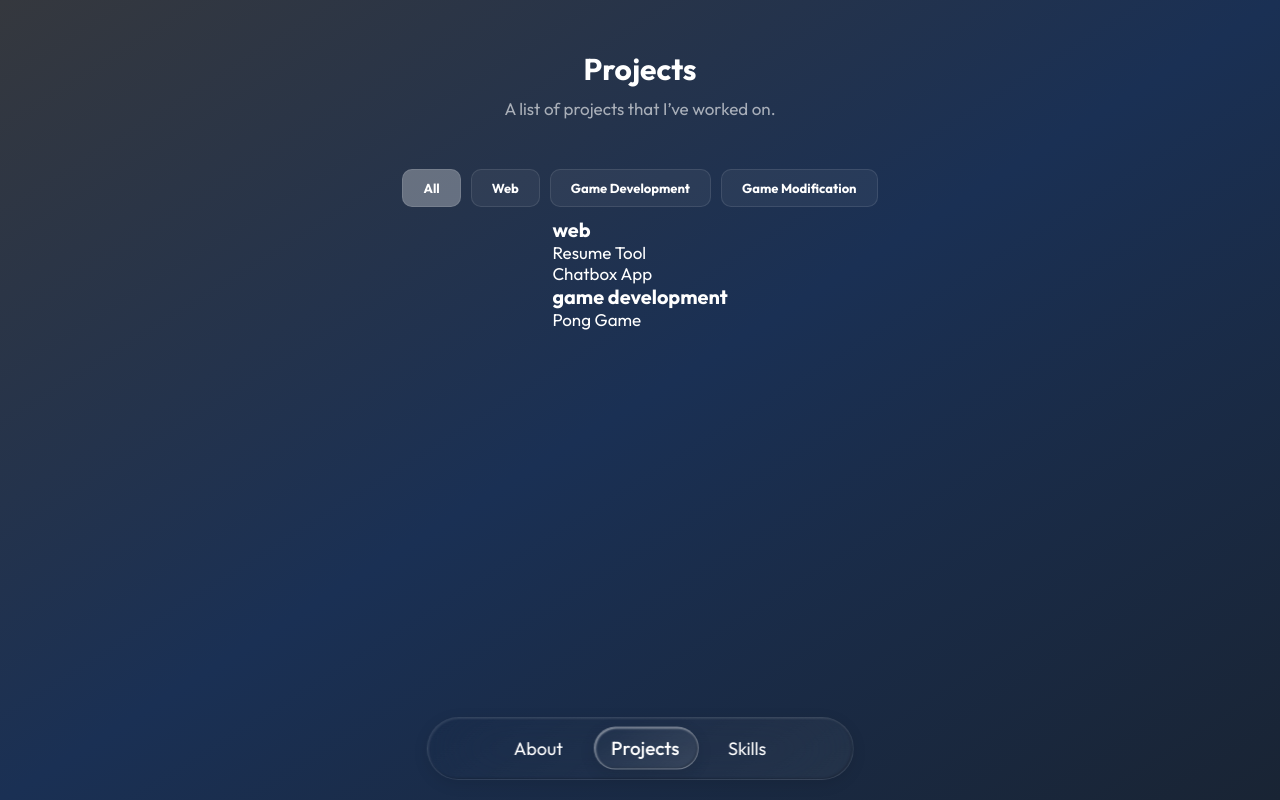
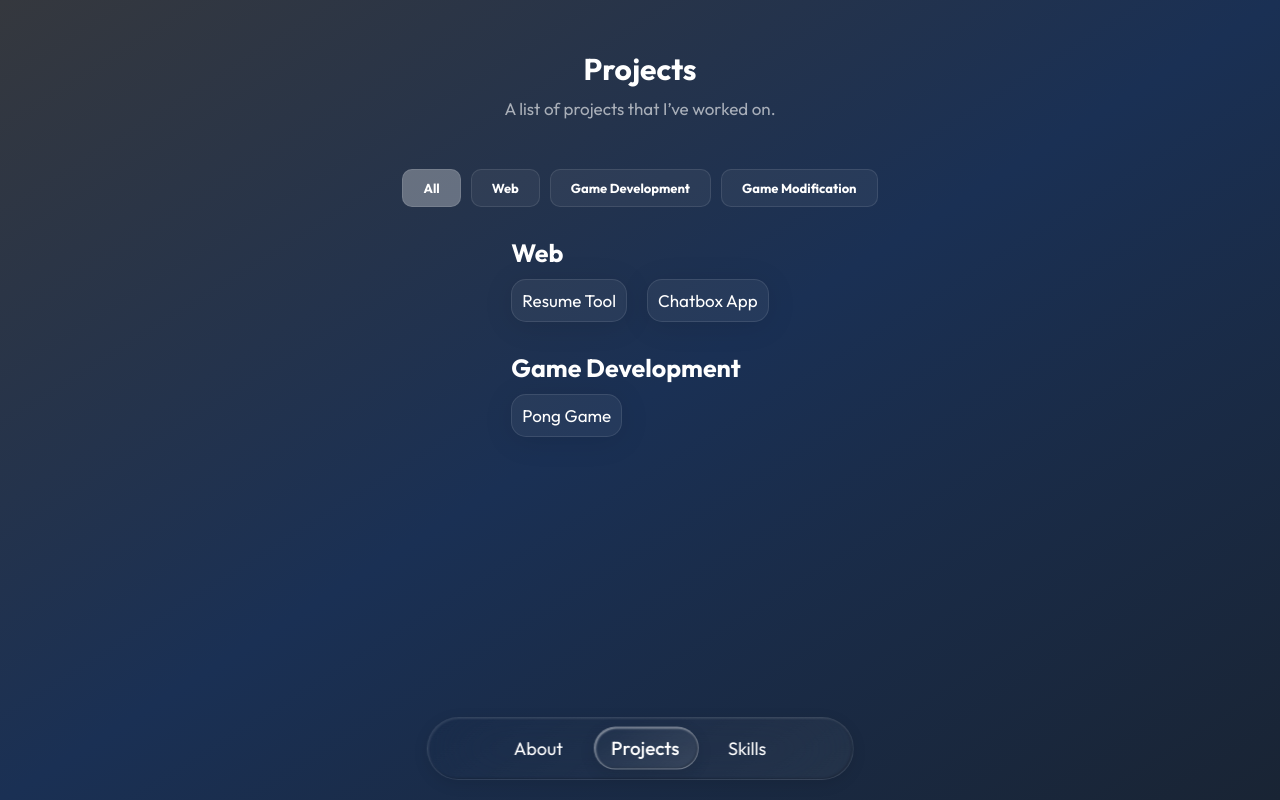
Before and after one commit to SuperCoolNinja/portfolio-2025, a React (Vite) app: page / in a window 1280 px wide. Both pictures are taken after a click on the item "Projects". Built offline with nearby package versions, Linux system fonts and the light colour scheme.

Commit message:
defined the card as reusable on Components

```diff
--- /dev/null
+++ b/src/components/Card/Card.tsx
@@ -0,0 +1,15 @@
+import styles from "./card.module.css";
+import type { CSSProperties, ReactNode } from "react";
+
+const Card: React.FunctionComponent<{
+  children: ReactNode;
+  style?: CSSProperties;
+}> = ({ children, style }) => {
+  return (
+    <div style={style} className={styles.card}>
+      {children}
+    </div>
+  );
+};
+
+export default Card;
--- /dev/null
+++ b/src/components/Card/card.module.css
@@ -0,0 +1,6 @@
+.card {
+  border: 1px solid var(--border-color);
+  border-radius: 2rem;
+  background-color: var(--bg-color-light);
+  box-shadow: 0 4px 30px rgba(0, 0, 0, 0.1);
+}
--- a/src/features/About/about.module.css
+++ b/src/features/About/about.module.css
@@ -92,17 +92,6 @@
   margin: 1rem;
 }
 
-.card {
-  border: 1px solid var(--border-color);
-  border-radius: 2rem;
-  padding: 2rem;
-  background-color: var(--bg-color-light);
-  box-shadow: 0 4px 30px rgba(0, 0, 0, 0.1);
-  color: var(--text-light);
-  font-size: 1.5rem;
-  margin-bottom: 1rem;
-}
-
 .items {
   display: flex;
   flex-direction: row;
--- a/src/features/About/components/CardAboutMe.tsx
+++ b/src/features/About/components/CardAboutMe.tsx
@@ -1,3 +1,4 @@
+import Card from "../../../components/Card/Card";
 import styles from "../about.module.css";
 
 const CardAboutMe: React.FunctionComponent<{ sentances: string[] }> = ({
@@ -5,14 +6,21 @@ const CardAboutMe: React.FunctionComponent<{ sentances: string[] }> = ({
 }) => {
   return (
     <div className={styles.wrapper_card}>
-      <div className={styles.card}>
+      <Card
+        style={{
+          color: "var(--text-light)",
+          fontSize: "1.5rem",
+          marginBottom: "1rem",
+          padding: "2rem",
+        }}
+      >
         <p className={styles.title}>About Me</p>
         {sentances.map((v, i) => (
           <p key={i} className={styles.content}>
             {v}
           </p>
         ))}
-      </div>
+      </Card>
     </div>
   );
 };
--- a/src/features/Projects/Project.tsx
+++ b/src/features/Projects/Project.tsx
@@ -58,7 +58,7 @@ const Project: React.FunctionComponent = () => {
         ))}
       </div>
 
-      <div>
+      <div className={styles.categories_container}>
         <CategoriesList filteredCategories={filteredCategories} />
       </div>
     </div>
--- a/src/features/Projects/components/CategoriesList.tsx
+++ b/src/features/Projects/components/CategoriesList.tsx
@@ -1,3 +1,4 @@
+import styles from "../project.module.css";
 import type { ICategory } from "../../../interfaces/ICategory";
 import CategoryItem from "./CategoryItem";
 
@@ -5,7 +6,7 @@ const CategoriesList: React.FunctionComponent<{
   filteredCategories: ICategory[];
 }> = ({ filteredCategories }) => {
   return (
-    <ul>
+    <ul className={styles.category_list}>
       {filteredCategories.map((cat) => {
         return <CategoryItem key={cat.name} category={cat} />;
       })}
--- a/src/features/Projects/components/CategoryItem.tsx
+++ b/src/features/Projects/components/CategoryItem.tsx
@@ -1,10 +1,11 @@
+import styles from "../project.module.css";
 import type { ICategory } from "../../../interfaces/ICategory";
 import ProjectLists from "./ProjectsList";
 
 const CategoryItem: React.FC<{ category: ICategory }> = ({ category }) => {
   return (
     <li key={category.name}>
-      <h3>{category.name}</h3>
+      <h3 className={styles.category_title}>{category.name}</h3>
       <ProjectLists projects={category.projects} />
     </li>
   );
--- a/src/features/Projects/components/ProjectItemCard.tsx
+++ b/src/features/Projects/components/ProjectItemCard.tsx
@@ -1,9 +1,19 @@
 import type { IProjectsData } from "../../../interfaces/IProjectsData";
+import Card from "../../../components/Card/Card";
 
 const ProjectItemCard: React.FunctionComponent<{ project: IProjectsData }> = ({
   project,
 }) => {
-  return <div>{project.name}</div>;
+  return (
+    <Card
+      style={{
+        padding: "1rem",
+        borderRadius: "1.5rem",
+      }}
+    >
+      {project.name}
+    </Card>
+  );
 };
 
 export default ProjectItemCard;
--- a/src/features/Projects/components/ProjectsList.tsx
+++ b/src/features/Projects/components/ProjectsList.tsx
@@ -7,7 +7,7 @@ const ProjectLists: React.FunctionComponent<{ projects: IProjectsData[] }> = ({
   projects,
 }) => {
   return (
-    <div className={styles.list_container}>
+    <div className={styles.project_list_container}>
       {projects.map((v) => (
         <ProjectItemCard key={v.id} project={v} />
       ))}
--- a/src/features/Projects/project.module.css
+++ b/src/features/Projects/project.module.css
@@ -41,7 +41,31 @@
   display: none;
 }
 
-.list_container {
+.category_list {
+  display: flex;
+  flex-direction: column;
+  justify-content: flex-start;
+  align-items: flex-start;
+  gap: 2rem;
+  padding: 1rem;
+}
+
+.category_title {
+  padding: 1rem 0;
+  text-transform: capitalize;
+  font-size: clamp(1.8rem, 2vw, 2.5rem);
+}
+
+.project_list_container {
+  display: flex;
+  gap: 2rem;
+}
+
+.project_card_container {
+  display: flex;
+  flex-direction: column;
+  margin-top: 1rem;
+  padding: 1rem;
 }
 
 @media screen and (min-width: 800px) {
--- a/src/index.css
+++ b/src/index.css
@@ -42,3 +42,8 @@ body {
   overflow-x: hidden;
   color: white;
 }
+
+.card_project {
+  border-radius: 0.5rem !important;
+  padding: 1rem !important;
+}
```
